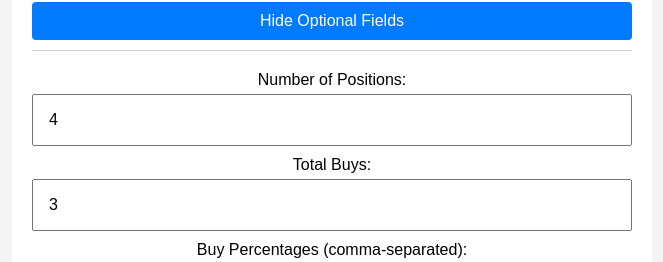
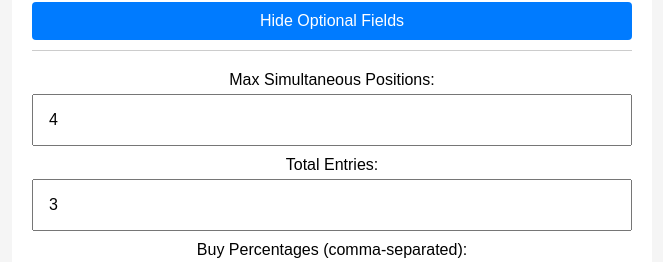
Before and after one commit to Tezix/Dca-calculator, a React (Create React App) app: page / in a window 1280 px wide. Both pictures are taken after a click on the button "Show Optional Fields". Shown: the part 451-713 px from the top of the page, without its empty margins (308-971 px from the left). Built offline with nearby package versions, Linux system fonts and the light colour scheme.

Commit message:
adjusting defaults

```diff
--- a/src/App.js
+++ b/src/App.js
@@ -182,7 +182,7 @@ function App() {
       firstBuyPrice: '',
       lastBuyPrice: '',
       stopLossPrice: '',
-      numberOfPositions: 4, // Default to 4
+      numberOfPositions: 3, // Default to 4
       totalBuys: 3, // Default to 3
       buyPercentages: '40,30,30', // Default percentages
     });
@@ -312,7 +312,7 @@ function App() {
         {showOptionalFields && (
           <div className="optional-fields">
             <label>
-              Number of Positions:
+              Max Simultaneous Positions:
               <input
                 type="number"
                 name="numberOfPositions"
@@ -323,7 +323,7 @@ function App() {
               />
             </label>
             <label>
-              Total Buys:
+              Total Entries:
               <input
                 type="number"
                 name="totalBuys"
```
